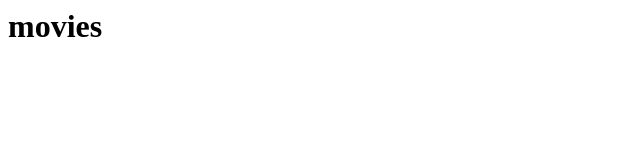
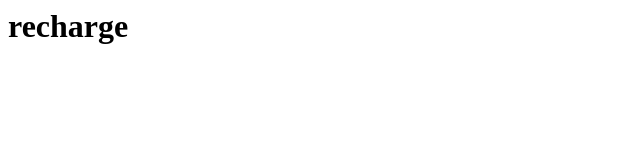
Before and after one commit to devaraj2002/docker-project, a plain HTML site: page index.html in a window 1280 px wide. Shown: the whole page, without its empty margins (0-640 px from the left). Drawn offline with Linux system fonts and the light colour scheme.

Commit message:
Update index.html

```diff
--- a/index.html
+++ b/index.html
@@ -1 +1 @@
-<h1> movies </h1>
+<h1> recharge </h1>
```
